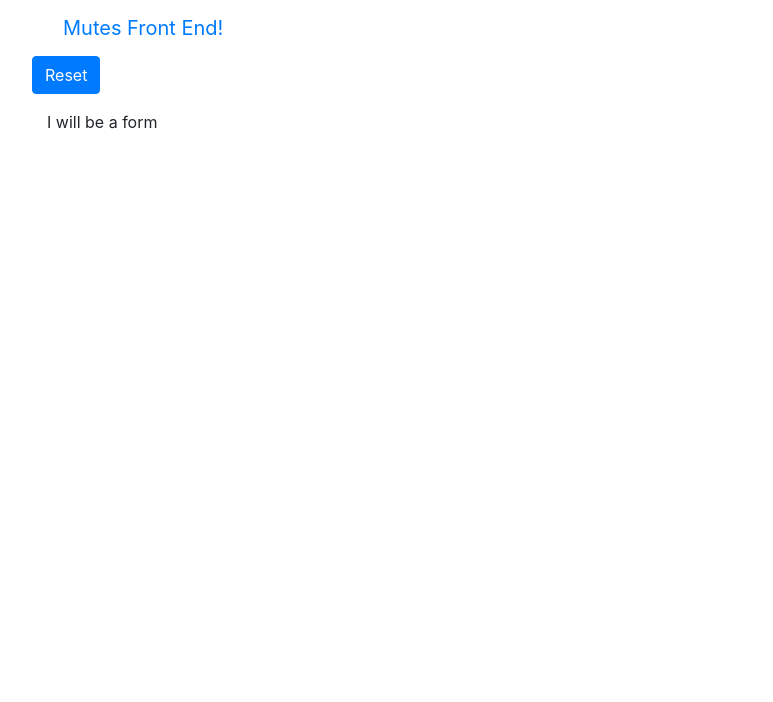
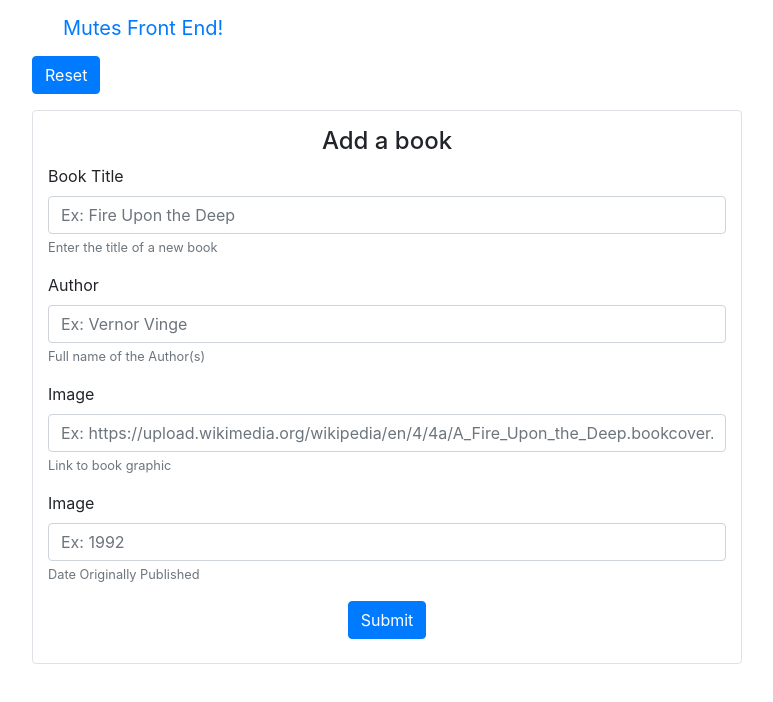
Before and after one commit to brac/mutablyBooks, a website: page views/index.html in a window 1280 px wide. Shown: the whole page, without its empty margins (68-841 px from the left). Drawn offline with nearby package versions, Linux system fonts and the light colour scheme; no server answers.

Commit message:
add book form

```diff
--- a/views/index.html
+++ b/views/index.html
@@ -27,10 +27,40 @@
         <button type="button" class="resetBtn btn btn-primary mb-3">Reset</button>
       </div>
 
-      <!-- TODO: New Book form -->
-      <div class="container">
-        <form>I will be a form</form>
+      <div class="container border rounded mb-4">
+        <h4 class="text-center mt-3">Add a book</h4>
+        <form>
+          <div class="form-group">
+            <label for="newBookTitle">Book Title</label>
+            <input type="text" class="form-control" id="newBookTitle" placeholder="Ex: Fire Upon the Deep" aria-describedby="newBookHelp">
+            <small id="newBookHelp" class="form-text text-muted">Enter the title of a new book</small>
+          </div> <!-- end form-group -->
+
+          <div class="form-group">
+            <label for="newBookAuthor">Author</label>
+            <input type="text" class="form-control" id="newBookAuthor" placeholder="Ex: Vernor Vinge" aria-describedby="newBookAuthorHelp">
+            <small id="newBookAuthorHelp" class="form-text text-muted">Full name of the Author(s)</small>
+          </div> <!-- end form-group -->
+
+          <div class="form-group">
+            <label for="newBookImg">Image</label>
+            <input type="text" class="form-control" id="newBookImg" placeholder="Ex: https://upload.wikimedia.org/wikipedia/en/4/4a/A_Fire_Upon_the_Deep.bookcover.jpg" aria-describedby="newBookImgHelp">
+            <small id="newBookImgHelp" class="form-text text-muted">Link to book graphic</small>
+          </div> <!-- end form-group -->
+
+            <div class="form-group">
+            <label for="newBookReleaseDate">Image</label>
+            <input type="text" class="form-control" id="newBookReleaseDate" placeholder="Ex: 1992" aria-describedby="newBookReleaseDateHelp">
+            <small id="newBookReleaseDateHelp" class="form-text text-muted">Date Originally Published</small>
+          </div> <!-- end form-group -->
+
+          <div class="container text-center mb-4">
+            <button type="submit" class="btn btn-primary">Submit</button>
+          </div>
+        </form> <!-- end form -->
       </div>
+
+
 
       <ul class="list-unstyled text-center list-group">
 
```
